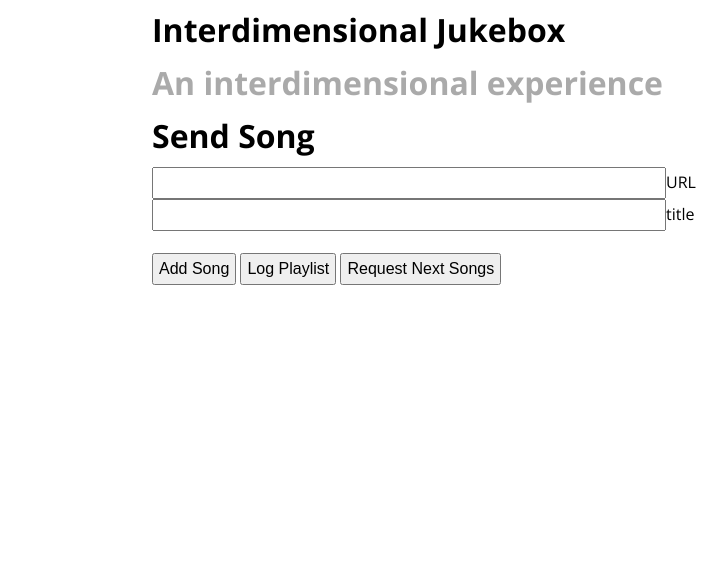
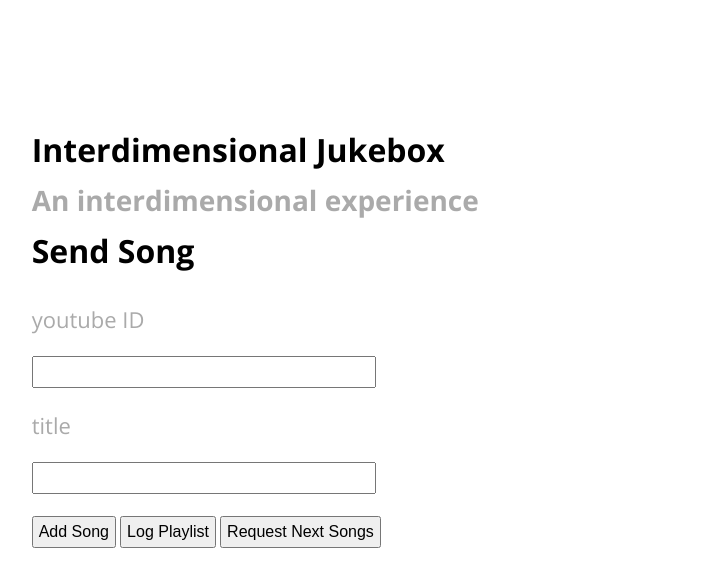
Before and after one commit to Double-Dragon/interdimensional-jukebox, a plain HTML site: page app/index.html in a window 1280 px wide. Shown: the whole page, without its empty margins (168-895 px from the left). Drawn offline with nearby package versions, Linux system fonts and the light colour scheme; files that its build step writes are made by us from their sources; files whose address does not match are found by name.

Commit message:
move youtube iframe up next to input container

```diff
--- a/app/index.html
+++ b/app/index.html
@@ -7,17 +7,23 @@
   <script src="./app.js"></script>
 </head>
 <body>
+<div class='app-container'>
+<div class='input-container'>
   <h1>Interdimensional Jukebox</h1>
   <h2>An interdimensional experience</h2>
   <br>
   <h1>Send Song</h1>
-  <input id="url">URL</input>
-  <input id="title">title</input>
+  <h3>youtube ID</h2>
+  <input id="url"></input>
+  <h3>title</h2>
+  <input id="title"></input>
   <br><br><button id="send" onclick="addSong()">Add Song</button>
   <button onclick="logPlaylist()">Log Playlist</button>
   <button onclick="getNextSongs()">Request Next Songs</button>
   <br><br>
   <span id="status"></span>
-  <div id="player"></div>
+</div>
+<div id="player"></div>
+</div>
 </body>
 </html>
--- a/app/stylesheets/app.css
+++ b/app/stylesheets/app.css
@@ -1,6 +1,5 @@
 body {
-  margin-left: 25%;
-  margin-right: 25%;
+  margin: 10% 7% 0 7%;
   font-family: "Open Sans", sans-serif;
 }
 
@@ -10,7 +9,7 @@ label {
 }
 
 input {
-  width: 500px;
+  width: 50%;
   padding: 5px;
   font-size: 16px;
 }
@@ -29,13 +28,13 @@ h1, h2 {
 
 h2 {
   color: #AAA;
-  font-size: 32px;
+  font-size: 28px;
 }
 
 h3 {
   font-weight: normal;
   color: #AAA;
-  font-size: 24px;
+  font-size: 22px;
 }
 
 .black {
@@ -45,3 +44,12 @@ h3 {
 #balance {
   color: black;
 }
+
+.app-container {
+  display: flex;
+  justify-content: space-around;
+}
+
+.input-container {
+  width: 60%;
+}
```
